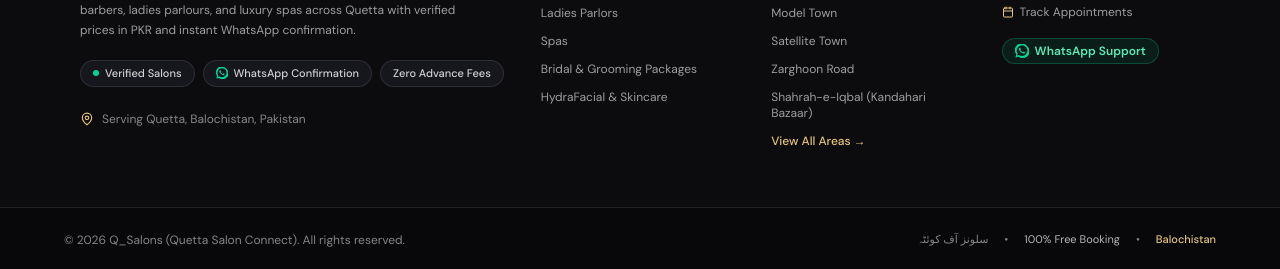
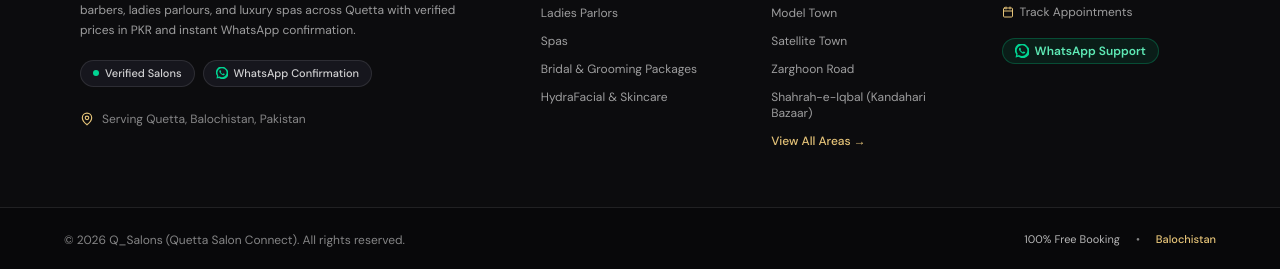
Before and after one commit to muheebkakar005-create/cuddly-doodle, a Next.js app: page / in a window 1280 px wide. Shown: the part 1633-1902 px from the top of the page. Built offline with nearby package versions, Linux system fonts and the light colour scheme; no server answers; the database is empty.

Commit message:
fix(footer): remove zero advance fees badge and urdu text per request

```diff
--- a/src/components/Footer.tsx
+++ b/src/components/Footer.tsx
@@ -49,9 +49,6 @@ export function Footer() {
               <span className="inline-flex items-center gap-1.5 rounded-full border border-white/10 bg-[#16161D] px-3 py-1 text-[11px] font-medium text-white/80">
                 <WhatsAppIcon className="h-3 w-3 text-emerald-400" />
                 WhatsApp Confirmation
-              </span>
-              <span className="inline-flex items-center gap-1.5 rounded-full border border-white/10 bg-[#16161D] px-3 py-1 text-[11px] font-medium text-white/80">
-                Zero Advance Fees
               </span>
             </div>
 
@@ -171,8 +168,6 @@ export function Footer() {
         <div className="mx-auto flex max-w-6xl flex-col items-center justify-between gap-3 text-center sm:flex-row sm:text-left">
           <p>© {new Date().getFullYear()} Q_Salons (Quetta Salon Connect). All rights reserved.</p>
           <div className="flex flex-wrap items-center justify-center gap-4 text-[11px]">
-            <span>سلونز آف کوئٹہ</span>
-            <span>•</span>
             <span className="text-white/70">100% Free Booking</span>
             <span>•</span>
             <span className="text-gold font-medium">Balochistan</span>
```
